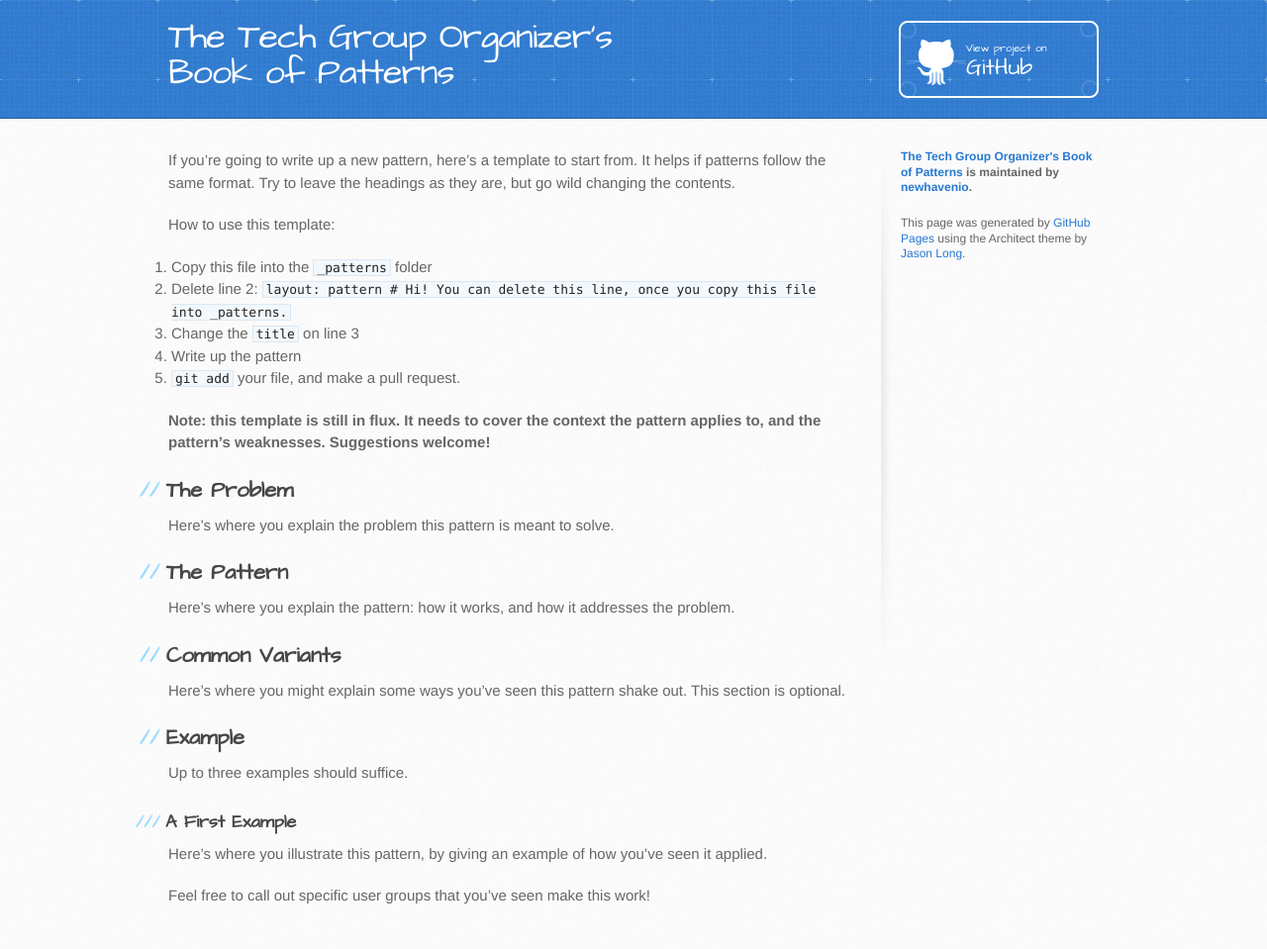
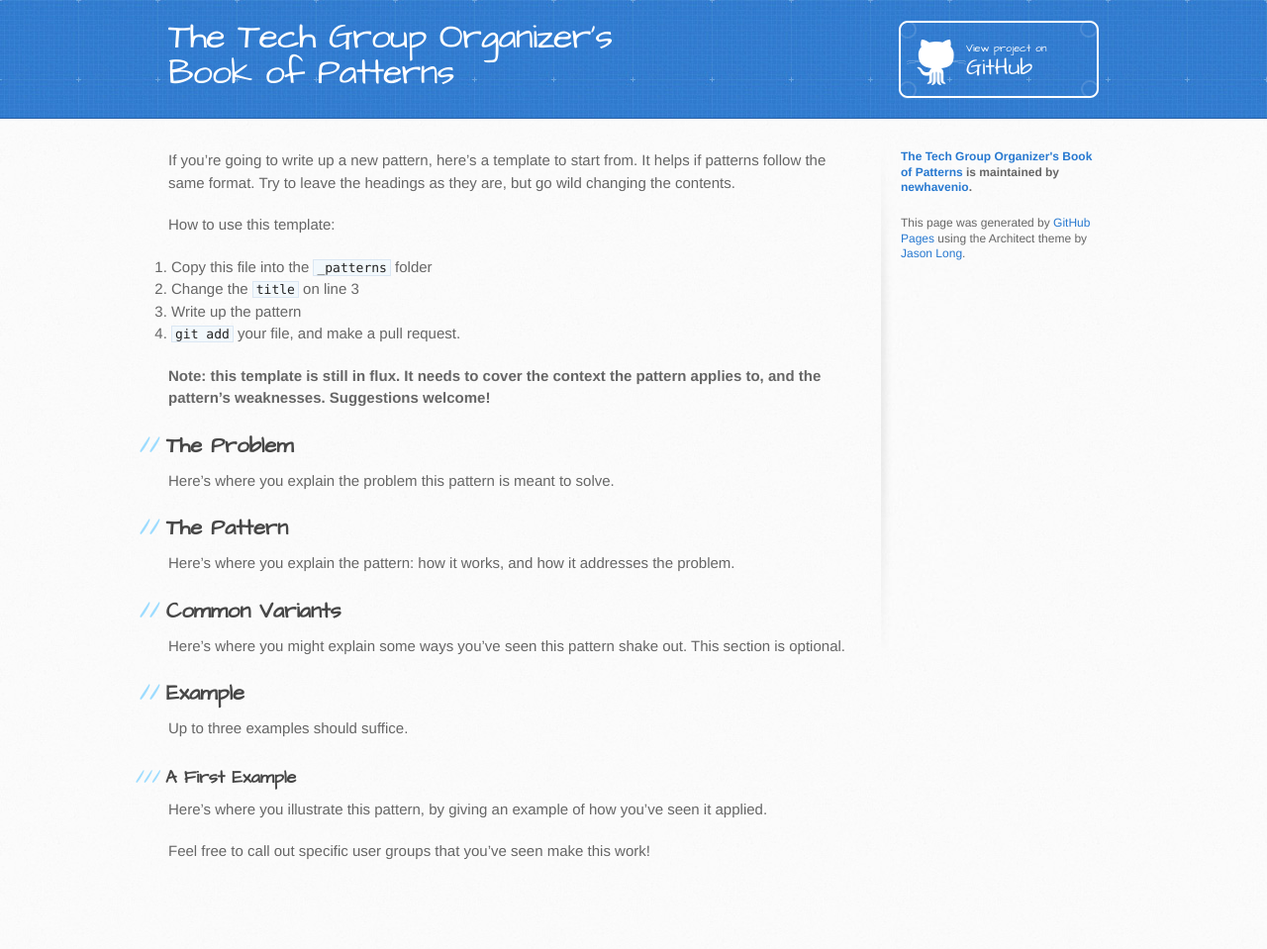
Before and after one commit to newhavenio/tech-group-patterns, a Jekyll site: the page built from pattern-template.md, in a window 1280 px wide. Shown: the whole page at 99% size. Built offline with Jekyll 4.4.1, drawn with Linux system fonts in a browser that asks for light colours; after the commit the page ends 914 px from its top, so only the background shows below that.

Commit message:
Fix instructinos on pattern template

```diff
--- a/pattern-template.md
+++ b/pattern-template.md
@@ -1,5 +1,5 @@
 ---
-layout: pattern   # Hi! You can delete this line, once you copy this file into _patterns.
+layout: pattern
 title: A Pattern Template
 ---
 
@@ -8,10 +8,9 @@ If you're going to write up a new pattern, here's a template to start from. It h
 How to use this template:
 
 1. Copy this file into the `_patterns` folder
-2. Delete line 2: `layout: pattern   # Hi! You can delete this line, once you copy this file into _patterns.`
-3. Change the `title` on line 3
-4. Write up the pattern
-5. `git add` your file, and make a pull request.
+2. Change the `title` on line 3
+3. Write up the pattern
+4. `git add` your file, and make a pull request.
 
 **Note: this template is still in flux. It needs to cover the context the pattern applies to, and the pattern's weaknesses. Suggestions welcome!**
 
```
